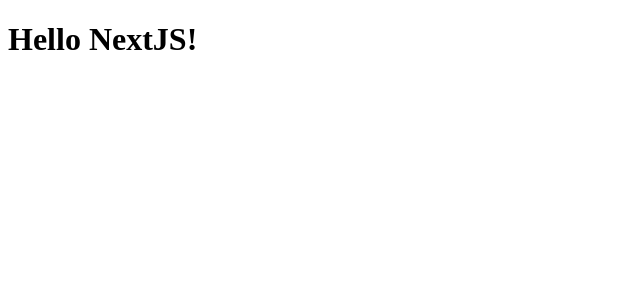
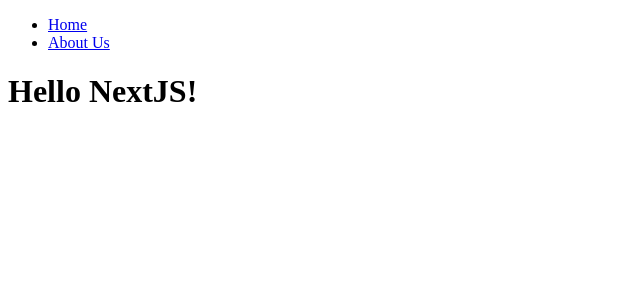
Before and after one commit to sVyu/nextjs_tutorial, a Next.js app: page / in a window 1280 px wide. Shown: the top 300 px of the page, without its empty margins (0-640 px from the left). Built offline with nearby package versions, Linux system fonts and the light colour scheme.

Commit message:
feat: add Navigation Component

```diff
--- a/app/page.tsx
+++ b/app/page.tsx
@@ -1,3 +1,10 @@
+import Navigation from '../components/navigation';
+
 export default function Tomato() {
-  return <h1>Hello NextJS!</h1>;
+  return (
+    <div>
+      <Navigation />
+      <h1>Hello NextJS!</h1>
+    </div>
+  );
 }
--- /dev/null
+++ b/components/navigation.tsx
@@ -0,0 +1,16 @@
+import Link from 'next/link';
+
+export default function Navigation() {
+  return (
+    <nav>
+      <ul>
+        <li>
+          <Link href="/">Home</Link>
+        </li>
+        <li>
+          <Link href="/about-us">About Us</Link>
+        </li>
+      </ul>
+    </nav>
+  );
+}
```
Also changed, not shown: app/about-us/page.tsx (+8 -1 lines).
